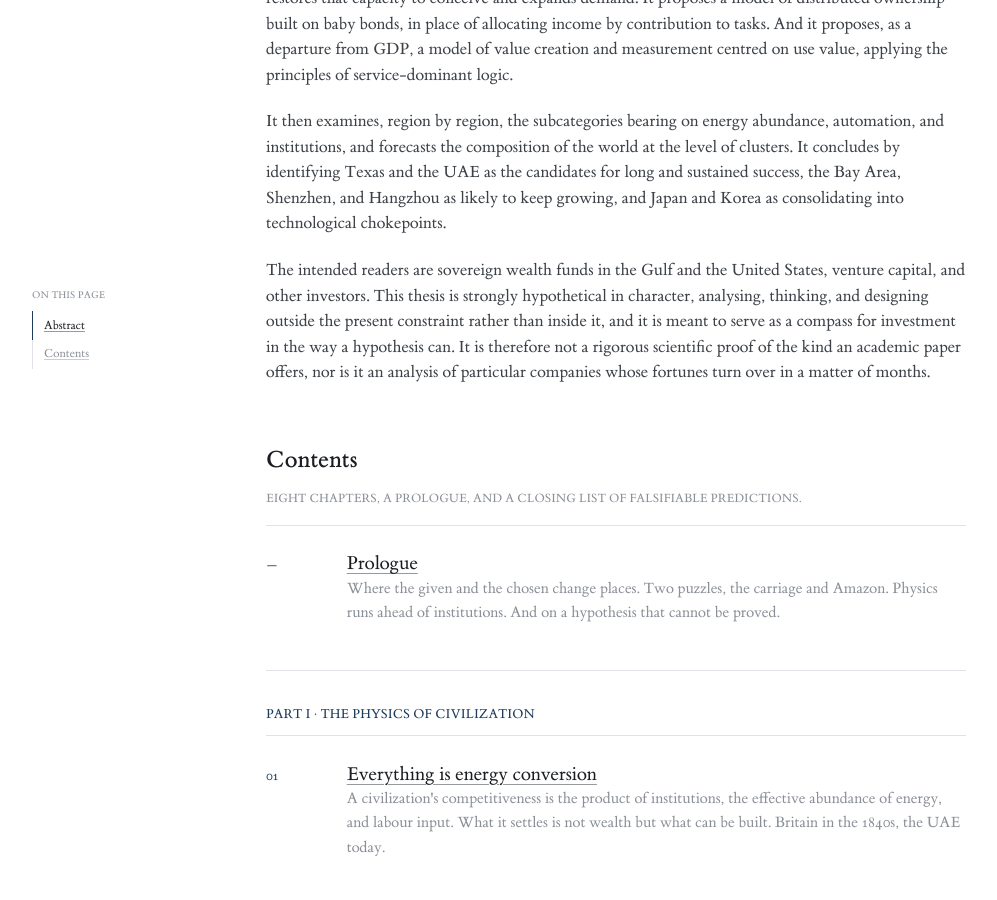
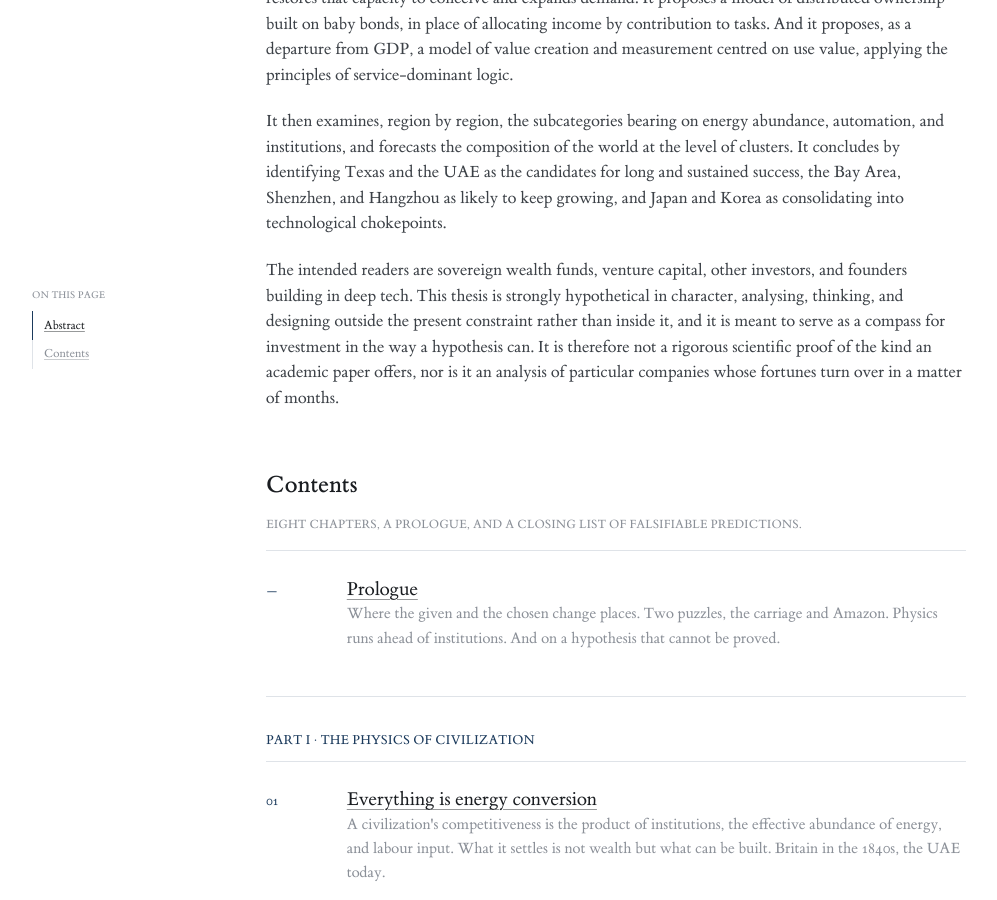
Before and after one commit to arata-hoshino/arata-hoshino.github.io, a Jekyll site: the page built from index.md, in a window 1280 px wide and 900 px high, scrolled down 1509 px. Shown: the whole window, without its empty margins (24-1021 px from the left). Built offline with Jekyll 4.4.1, drawn with Linux system fonts in a browser that asks for light colours.

Commit message:
Name founders in deep tech among the intended readers
Co-Authored-By: Claude Opus 5 (1M context) <noreply@anthropic.com>

```diff
--- a/index.md
+++ b/index.md
@@ -51,8 +51,8 @@ concludes by identifying Texas and the UAE as the candidates for long and sustai
 Bay Area, Shenzhen, and Hangzhou as likely to keep growing, and Japan and Korea as consolidating
 into technological chokepoints.
 
-The intended readers are sovereign wealth funds in the Gulf and the United States, venture
-capital, and other investors. This thesis is strongly hypothetical in character, analysing,
+The intended readers are sovereign wealth funds, venture capital, other investors, and founders
+building in deep tech. This thesis is strongly hypothetical in character, analysing,
 thinking, and designing outside the present constraint rather than inside it, and it is meant to
 serve as a compass for investment in the way a hypothesis can. It is therefore not a rigorous
 scientific proof of the kind an academic paper offers, nor is it an analysis of particular
```
